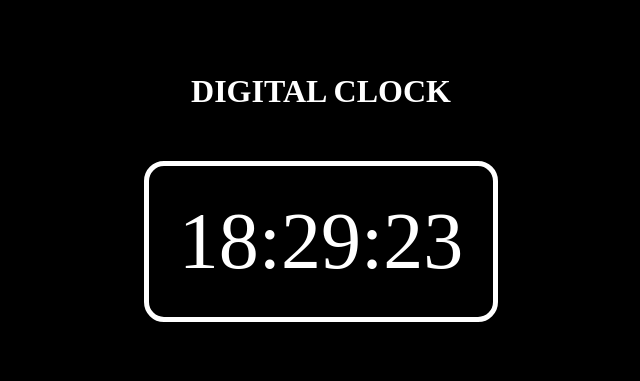
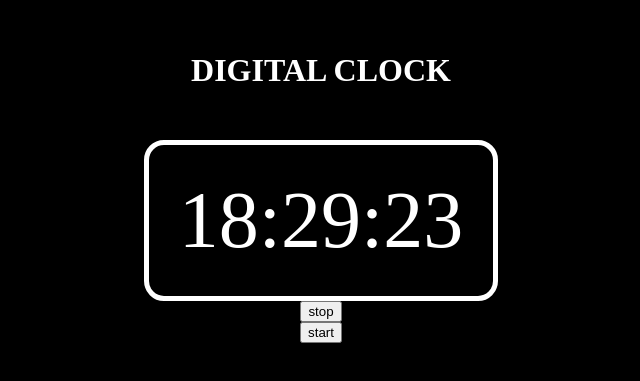
Before and after one commit to AdeBeeY/Digital-Clock, a plain HTML site: page index.html in a window 1280 px wide. Shown: the part 221-602 px from the top of the page, without its empty margins (319-959 px from the left). Drawn offline with Linux system fonts and the light colour scheme.

Commit message:
Add start and stop buttons

```diff
--- a/index.html
+++ b/index.html
@@ -9,6 +9,8 @@
 <body>
   <h1>DIGITAL CLOCK</h1>
   <div id="display"></div>
+  <button class="stop">stop</button>
+  <button class="start">start</button>
 
   <script src="index.js"></script>
 </body>
```
